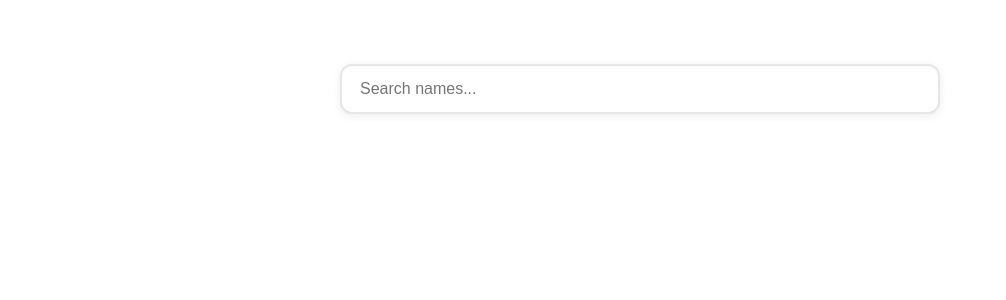
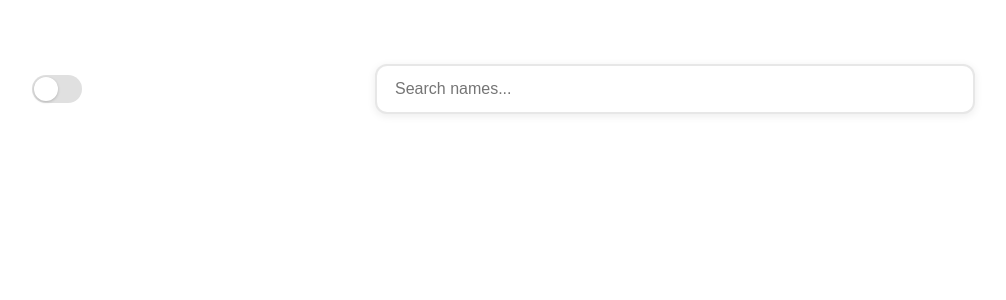
Before and after one commit to Raketich/search_input, a Vue app: page / in a window 1280 px wide. Shown: the top 300 px of the page, without its empty margins (0-1006 px from the left). Built offline with nearby package versions, Linux system fonts and the light colour scheme; the HTML template or start-up script is replaced by a standard one.

Commit message:
feat: added ThemeSwitcher component: - this component allow user to switch site theme from light to dark; - added switcher to a MainPage to test how does it work

```diff
--- /dev/null
+++ b/src/components/ThemeSwitcher.vue
@@ -0,0 +1,71 @@
+<script setup lang="ts">
+import { ref, watch } from 'vue'
+
+const isDarkMode = ref(false)
+
+const toggleTheme = () => {
+  isDarkMode.value = !isDarkMode.value
+  document.documentElement.classList.toggle('dark-mode', isDarkMode.value)
+}
+
+watch(
+  isDarkMode,
+  (newValue) => {
+    document.documentElement.classList.toggle('dark-mode', newValue)
+  },
+  { immediate: true },
+)
+</script>
+
+<template>
+  <div class="theme-switcher">
+    <button
+      class="toggle"
+      :class="{ active: isDarkMode }"
+      @click="toggleTheme"
+      aria-label="Toggle dark mode"
+    >
+      <div class="toggle-thumb"></div>
+    </button>
+  </div>
+</template>
+
+<style>
+.theme-switcher {
+  display: flex;
+  align-items: center;
+  margin-right: 20px;
+}
+
+.toggle {
+  position: relative;
+  width: 50px;
+  height: 28px;
+  border-radius: 14px;
+  background-color: #e0e0e0;
+  border: none;
+  cursor: pointer;
+  transition: background-color 0.3s ease;
+  padding: 0;
+}
+
+.toggle.active {
+  background-color: #34c759;
+}
+
+.toggle-thumb {
+  position: absolute;
+  top: 2px;
+  left: 2px;
+  width: 24px;
+  height: 24px;
+  border-radius: 50%;
+  background-color: white;
+  box-shadow: 0 1px 3px rgba(0, 0, 0, 0.2);
+  transition: transform 0.3s ease;
+}
+
+.toggle.active .toggle-thumb {
+  transform: translateX(22px);
+}
+</style>
--- a/src/views/MainPage.vue
+++ b/src/views/MainPage.vue
@@ -1,10 +1,12 @@
 <script setup lang="ts">
 import SearchComponent from '../components/SearchComponent.vue'
+import ThemeSwitcher from '../components/ThemeSwitcher.vue'
 </script>
 
 <template>
   <div class="main-container">
     <div class="header">
+      <ThemeSwitcher />
       <SearchComponent />
     </div>
   </div>
```
